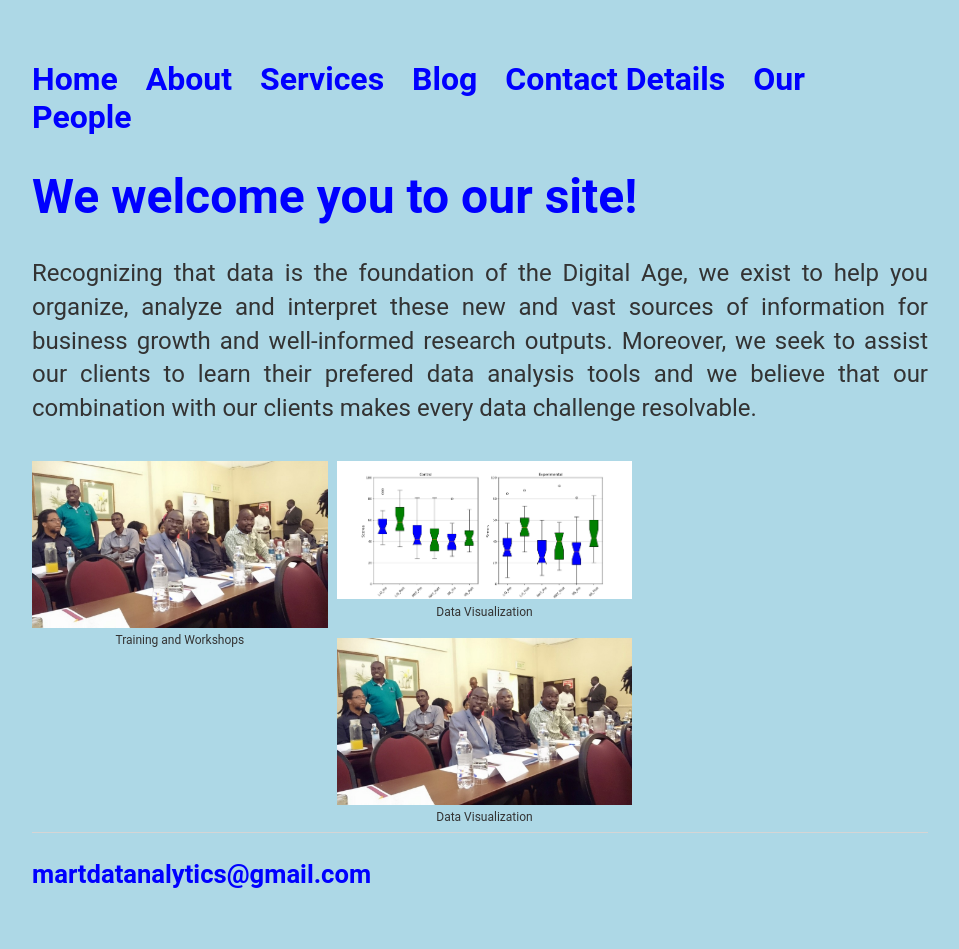
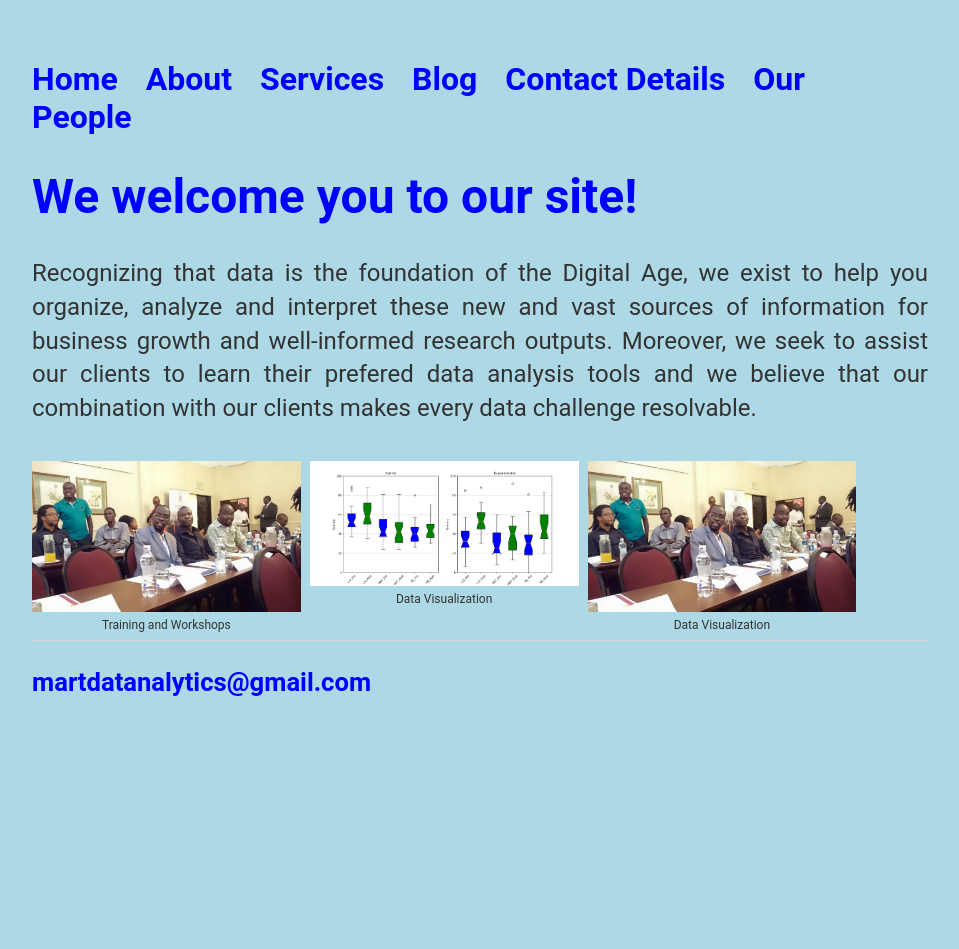
Before and after one commit to martdatanalytics/martdatanalytics.github.io, a Jekyll site: the page built from index.html, in a window 1280 px wide. Shown: the whole page, without its empty margins (160-1119 px from the left). Built offline with Jekyll 4.4.1, drawn with Linux system fonts in a browser that asks for light colours; after the commit the page ends 900 px from its top, so only the background shows below that.

Commit message:
Update index.html

```diff
--- a/index.html
+++ b/index.html
@@ -8,13 +8,13 @@ title: MartDat Analytics Inc
 	new and vast sources of information for business growth and well-informed research outputs. Moreover, we seek to assist
 	our clients to learn their prefered data analysis tools and we believe that our combination with our clients makes every
 	data challenge resolvable.</p>
-	<p style="float: left; font-size: 9pt; text-align: center; width: 33%; margin-right: 1%; margin-bottom: 0.5em;">
+	<p style="float: left; font-size: 9pt; text-align: center; width: 30%; margin-right: 1%; margin-bottom: 0.5em;">
 		<img src="/images/Training.jpg" style="width: 100%">Training and Workshops
 	</p>
-	<p style="float: left; font-size: 9pt; text-align: center; width: 33%; margin-right: 1%; margin-bottom: 0.5em;">
+	<p style="float: left; font-size: 9pt; text-align: center; width: 30%; margin-right: 1%; margin-bottom: 0.5em;">
 		<img src="/images/boxplot.png " style="width: 100%">Data Visualization
 	</p>
-	<p style="float: left; font-size: 9pt; text-align: center; width: 33%; margin-right: 1%; margin-bottom: 0.5em;">
+	<p style="float: left; font-size: 9pt; text-align: center; width: 30%; margin-right: 1%; margin-bottom: 0.5em;">
 		<img src="/images/Training.jpg" style="width: 100%">Data Visualization<p style="clear: both;">
 
 </div><!-- /.blurb -->
```
